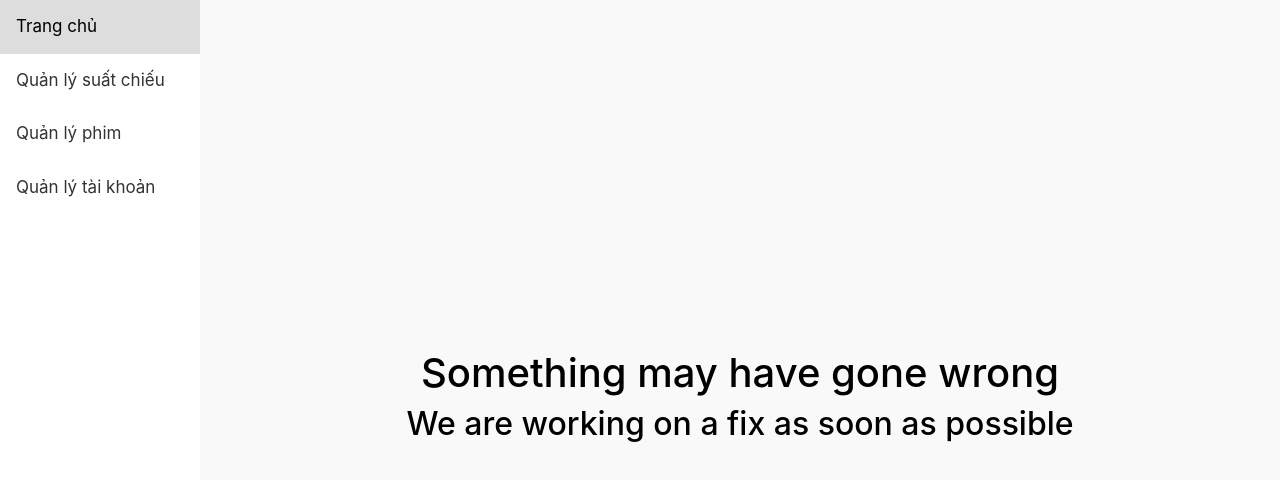
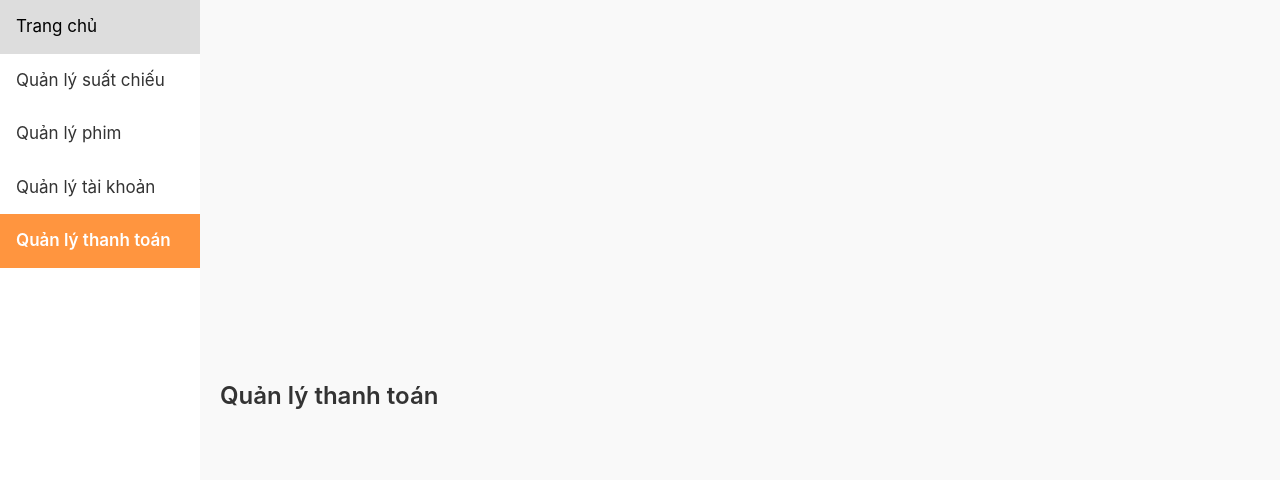
Before and after one commit to lephuchung/movie-ticket-booking-admin-fe, a React (Create React App) app: page /payment in a window 1280 px wide. Shown: the top 480 px of the page. Built offline with nearby package versions, Linux system fonts and the light colour scheme.

Commit message:
paymentmanagerbase

```diff
--- a/src/App.js
+++ b/src/App.js
@@ -7,6 +7,7 @@ import Movie from './pages/MovieManagement/Movie';
 import Home from './pages/Home/Home';
 import NotFound from './pages/NotFound/NotFound';
 import AccountManager from './pages/AccountManager/AccountManager'
+import PaymentManager from './pages/PaymentManager/PaymentManager'
 
 function App() {
   return (
@@ -21,6 +22,7 @@ function App() {
               <Route path='/' element={<Home />} />
               <Route path='*' element={<NotFound />} />
               <Route path='/account' element={<AccountManager />} />
+              <Route path='/payment' element={<PaymentManager />} />
             </Routes>
           </div>
 
--- a/src/component/Sidebar/Sidebar.js
+++ b/src/component/Sidebar/Sidebar.js
@@ -9,6 +9,7 @@ const Sidebar = () => {
             <NavLink to={"/showtime"}>Quản lý suất chiếu</NavLink>
             <NavLink to={"/movie"}>Quản lý phim</NavLink>
             <NavLink to={"/account"}>Quản lý tài khoản</NavLink>
+            <NavLink to={"/payment"}>Quản lý thanh toán</NavLink>
         </div>
     )
 }
--- /dev/null
+++ b/src/pages/PaymentManager/PaymentManager.js
@@ -0,0 +1,14 @@
+import React from 'react';
+import './PaymentManager.scss';
+
+const PaymentManager = () => {
+
+  return (
+    <div className="page-container">
+      <h1 className="page-title">Quản lý thanh toán</h1>
+
+    </div>
+  );
+};
+
+export default PaymentManager;
```
Also changed, not shown: src/pages/PaymentManager/PaymentManager.scss (added).
